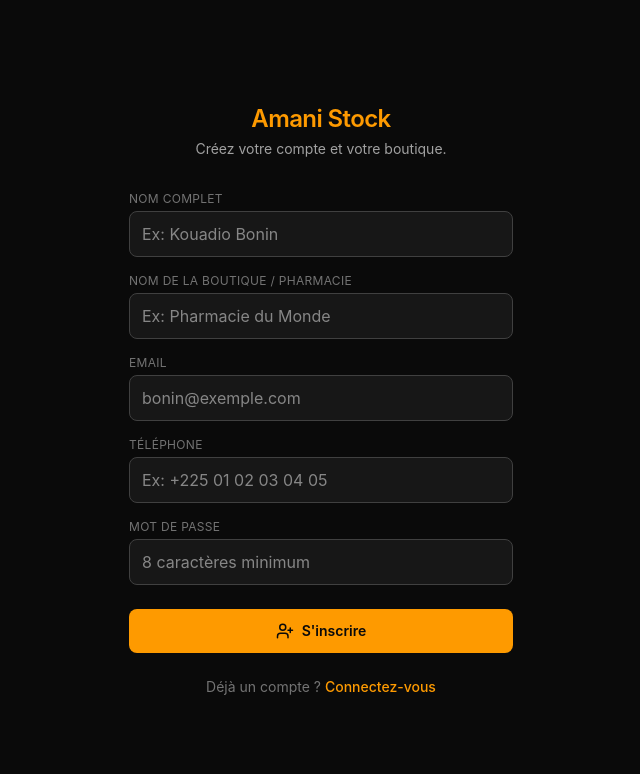
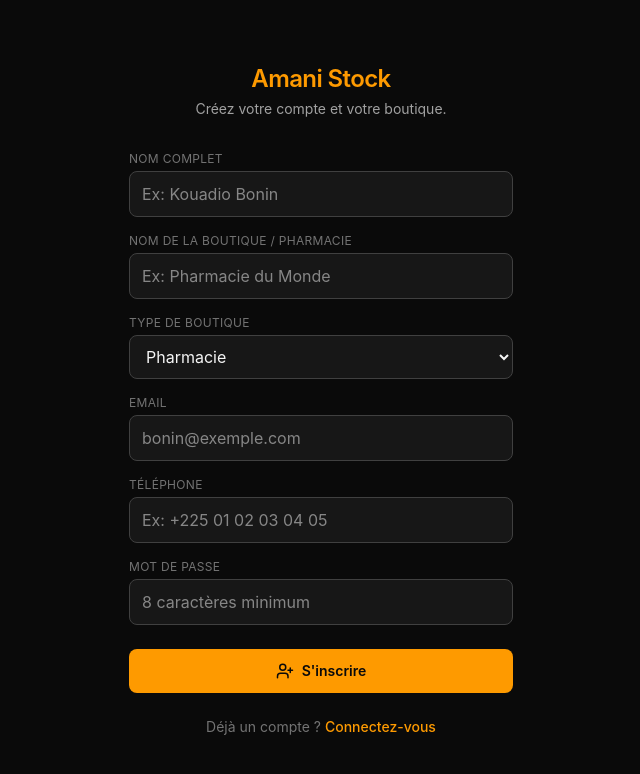
Before and after one commit to MVSQU3/amani-stock-frontend, a React (Vite) app: page /register in a window 1280 px wide. Shown: the top 774 px of the page, without its empty margins (319-959 px from the left). Built offline with nearby package versions, Linux system fonts and the light colour scheme; no server answers; what html5-qrcode would draw is missing.

Commit message:
feat: implement authentication flow and settings management with Register and Settings components

```diff
--- a/src/api/settings.ts
+++ b/src/api/settings.ts
@@ -3,6 +3,7 @@ import { axiosClient } from "./axiosClient";
 export interface ShopInfo {
   id: string;
   name: string;
+  type: string;
   notificationEmail?: string;
   createdAt: string;
 }
--- a/src/components/Register.tsx
+++ b/src/components/Register.tsx
@@ -14,6 +14,7 @@ export default function Register(): React.JSX.Element {
   const [phone, setPhone] = useState("");
   const [password, setPassword] = useState("");
   const [shopName, setShopName] = useState("");
+  const [type, setType] = useState<"pharmacie" | "supermarche" | "autres">("pharmacie");
 
   const { register, loading, error, clearError } = useAuthStore();
   const [success, setSuccess] = useState(false);
@@ -23,11 +24,11 @@ export default function Register(): React.JSX.Element {
   }, [clearError]);
 
   const submit = async () => {
-    if (!name.trim() || !email.trim() || !phone.trim() || !password || !shopName.trim()) {
+    if (!name.trim() || !email.trim() || !phone.trim() || !password || !shopName.trim() || !type.trim()) {
       return;
     }
     try {
-      await register(name.trim(), email.trim(), phone.trim(), password, shopName.trim());
+      await register(name.trim(), email.trim(), phone.trim(), password, shopName.trim(), type);
 
       setSuccess(true);
       setTimeout(() => {
@@ -86,6 +87,22 @@ export default function Register(): React.JSX.Element {
               className="input w-full rounded-lg border border-neutral-700 bg-neutral-900 px-3 py-2.5 text-base outline-none focus:border-amber-500"
               placeholder="Ex: Pharmacie du Monde"
             />
+          </label>
+          <label className="block">
+            <span className="mb-1 block text-xs uppercase tracking-wide text-neutral-500">
+              Type de boutique
+            </span>
+            <select
+              value={type}
+              onChange={(e) => setType(e.target.value as "pharmacie" | "supermarche" | "autres")}
+              onKeyDown={(e) => e.key === "Enter" && submit()}
+              required
+              className="input w-full rounded-lg border border-neutral-700 bg-neutral-900 px-3 py-2.5 text-base outline-none focus:border-amber-500"
+            >
+              <option value="pharmacie">Pharmacie</option>
+              <option value="supermarche">Supermarché</option>
+              <option value="autres">Autres</option>
+            </select>
           </label>
           <label className="block">
             <span className="mb-1 block text-xs uppercase tracking-wide text-neutral-500">
--- a/src/components/Settings.tsx
+++ b/src/components/Settings.tsx
@@ -99,7 +99,7 @@ export default function Settings(): React.JSX.Element {
             <Store size={20} />
           </div>
           <div>
-            <h2 className="text-lg font-semibold text-white">Boutique</h2>
+            <h2 className="text-lg font-semibold text-white"> {shop?.type !== "Autre" ? shop?.type.toLocaleUpperCase() : "Boutique"} </h2>
             <p className="text-sm text-neutral-400">Informations générales</p>
           </div>
         </div>
--- a/src/stores/useAuthStore.ts
+++ b/src/stores/useAuthStore.ts
@@ -35,10 +35,10 @@ export const useAuthStore = create<AuthState>((set) => {
       }
     },
 
-    register: async (name, email, phone, password, shopName) => {
+    register: async (name, email, phone, password, shopName, type) => {
       set({ loading: true, error: null });
       try {
-        await axiosClient.post("/auth/register", { name, email, phone, password, shopName });
+        await axiosClient.post("/auth/register", { name, email, phone, password, shopName, type });
         set({ loading: false });
       } catch (err: any) {
         set({
--- a/src/types/auth.interface.ts
+++ b/src/types/auth.interface.ts
@@ -14,7 +14,7 @@ export interface AuthState {
   error: string | null;
 
   login: (email: string, phone: string, password: string) => Promise<void>;
-  register: (name: string, email: string, phone: string, password: string, shopName: string) => Promise<void>;
+  register: (name: string, email: string, phone: string, password: string, shopName: string, type: string) => Promise<void>;
   logout: () => void;
   clearError: () => void;
   // checkAuth: () => Promise<void>;
--- a/vite.config.ts
+++ b/vite.config.ts
@@ -8,7 +8,7 @@ export default defineConfig({
   server: {
     proxy: {
       '/api': {
-        target: 'http://localhost:3000',
+        target: 'http://localhost:5001',
         changeOrigin: true,
       }
     }
```
Also changed, not shown: 1 other file (tests, documents, lock files or other folders).
